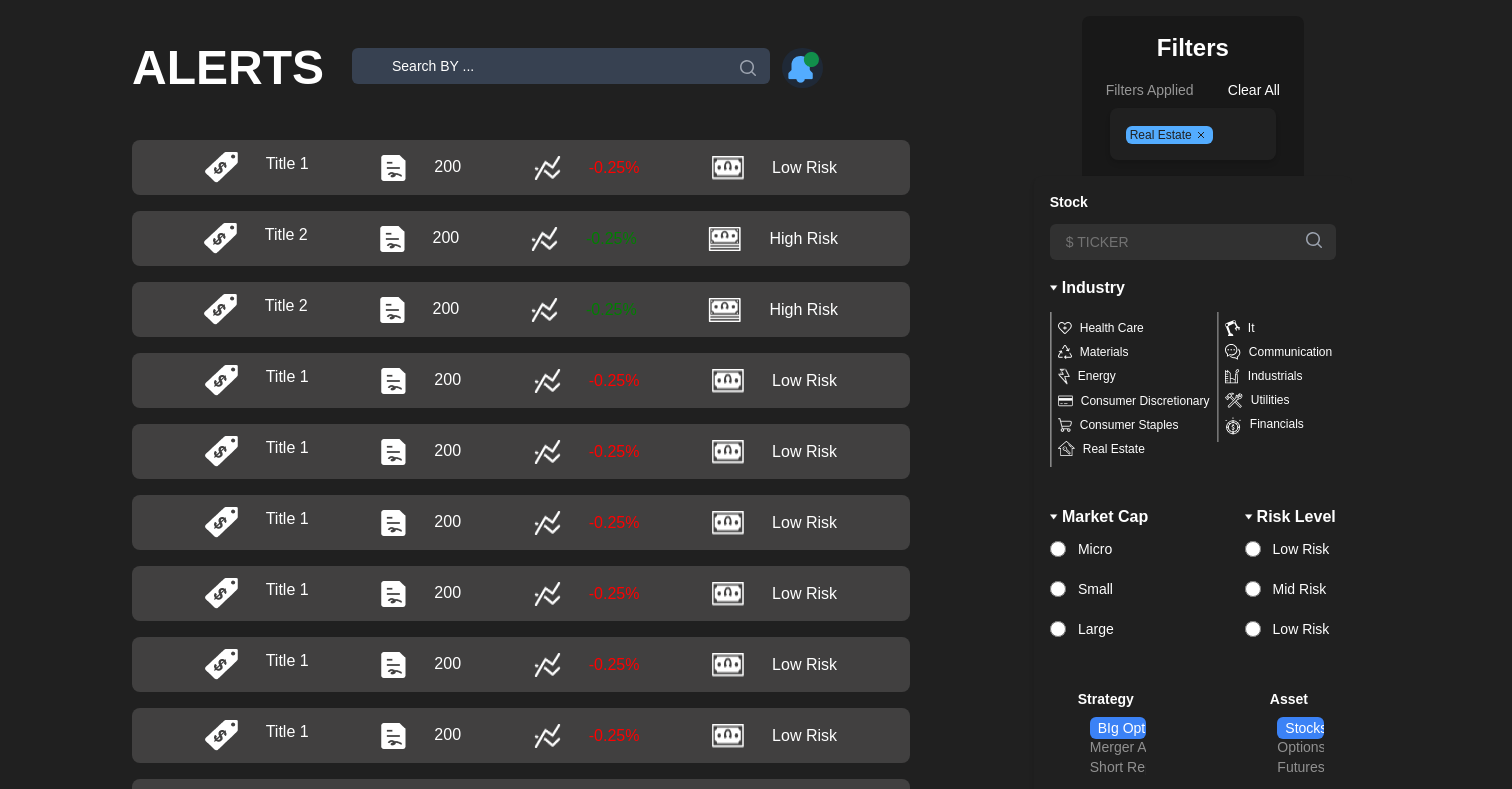
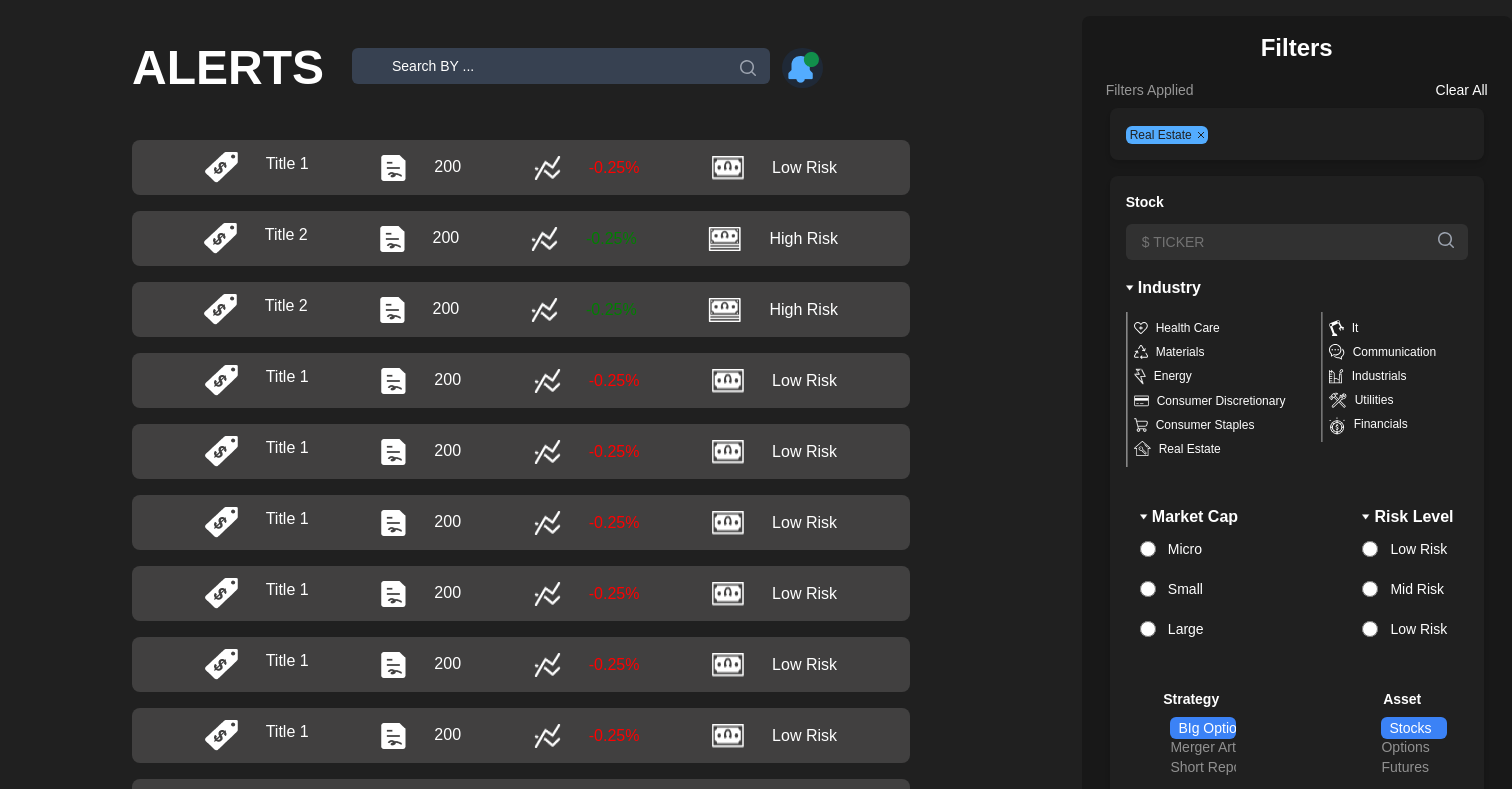
Before and after one commit to Ayayehia/GeekLabs, a React (Vite) app: page / in a window 1280 px wide. Shown: the top 789 px of the page, 1512 px wide, since content can reach past the window. Built offline with nearby package versions, Linux system fonts and the light colour scheme.

Commit message:
Style: Filter changes

```diff
--- a/package.json
+++ b/package.json
@@ -13,6 +13,7 @@
     "@headlessui/react": "^1.7.18",
     "@heroicons/react": "^2.1.1",
     "@radix-ui/react-collapsible": "^1.0.3",
+    "@radix-ui/react-scroll-area": "^1.0.5",
     "@tailwindcss/forms": "^0.5.7",
     "react": "^18.2.0",
     "react-dom": "^18.2.0"
--- a/src/components/Filters.jsx
+++ b/src/components/Filters.jsx
@@ -6,15 +6,15 @@ import RadioCollapse from "./RadioCollapse";
 import CarsoulChoice from "./CarsoulChoice";
 const Filters = () => {
   return (
-    <div className="bg-[#181818] w-full h-full rounded-lg mt-4 mx-6 mb-6 text-white flex flex-col items-center gap-4">
+    <div className="bg-[#181818] w-full h-full rounded-lg mt-4 mx-6 mb-6 text-white flex flex-col items-center gap-4 min-w-[430px]">
       <h3 className=" mt-4 font-semibold text-2xl">Filters</h3>
-      <div className="flex flex-col font-medium text-sm gap-2 w-full">
+      <div className="flex flex-col font-medium text-sm gap-2 w-full ">
         <div className="flex justify-between  mx-6 ">
           <span className="text-[#979797]">Filters Applied</span>
           <span>Clear All</span>
         </div>
         <CardLayout>
-          <span className="inline-flex items-center gap-x-0.5 rounded-md bg-[#53ACFF]  text-xs font-medium text-[#202020] h-[18px] w-[87px] pl-1 pr-1 py-[2px]">
+          <span className="inline-flex items-center gap-x-0.5 rounded-md bg-[#53ACFF]  text-xs font-medium text-[#202020] h-[18px]  pl-1 pr-1 py-[2px]">
             Real Estate
             <button type="button" className="group relative -mr-1  rounded-sm ">
               <span className="sr-only">Remove</span>
@@ -31,7 +31,7 @@ const Filters = () => {
       </div>
       <CardLayout>
         <h3 className="font-bold text-sm">Stock</h3>
-        <div className="relative w-full">
+        <div className="relative ">
           {/* Adjusted width for mobile */}
           <input
             id="search"
--- a/src/components/Table.jsx
+++ b/src/components/Table.jsx
@@ -71,7 +71,7 @@ const data = [
 
 const Table = () => {
   return (
-    <div className="mt-10">
+    <div className="mt-10 text-black">
       {data.map((item, index) => (
         <div
           className="bg-[#414040] w-full rounded-lg flex justify-evenly items-center text-white py-3 mb-4"
--- a/src/components/card/CardLayout.jsx
+++ b/src/components/card/CardLayout.jsx
@@ -2,7 +2,7 @@ import React from "react";
 
 const CardLayout = (props) => {
   return (
-    <div className="p-4 shadow-md rounded-lg bg-[#202020] mx-7 ">
+    <div className="p-4 shadow-md rounded-lg bg-[#202020] mx-7   ">
       {props.children}
     </div>
   );
```
Also changed, not shown: 1 other file (tests, documents, lock files or other folders).
